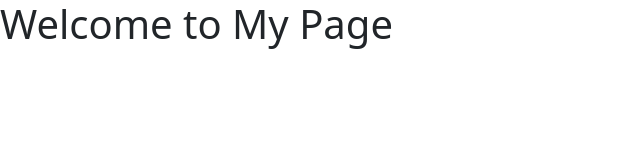
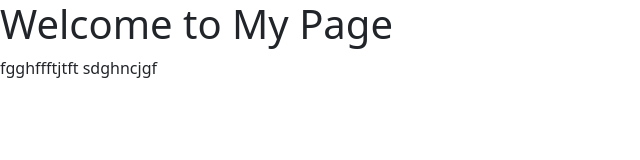
Before and after one commit to sskishore67/Web-Design, a plain HTML site: page Index.html in a window 1280 px wide. Shown: the whole page, without its empty margins (0-640 px from the left). Drawn offline with nearby package versions, Linux system fonts and the light colour scheme.

Commit message:
git test 1

```diff
--- a/Index.html
+++ b/Index.html
@@ -10,5 +10,7 @@
 </head>
 <body>
     <h1>Welcome to My Page</h1>
+    fgghffftjtft
+    sdghncjgf
 </body>
 </html>
```
